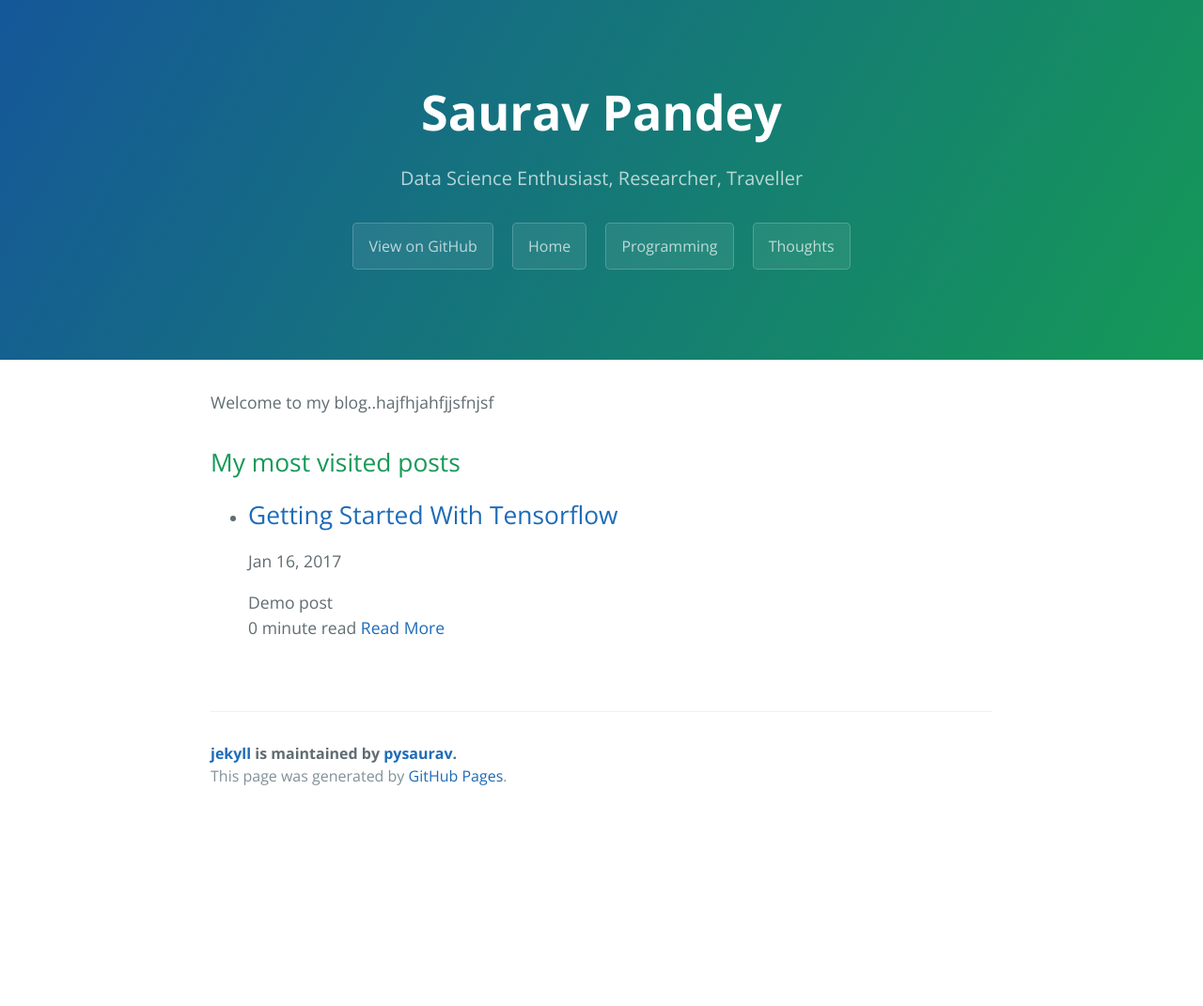
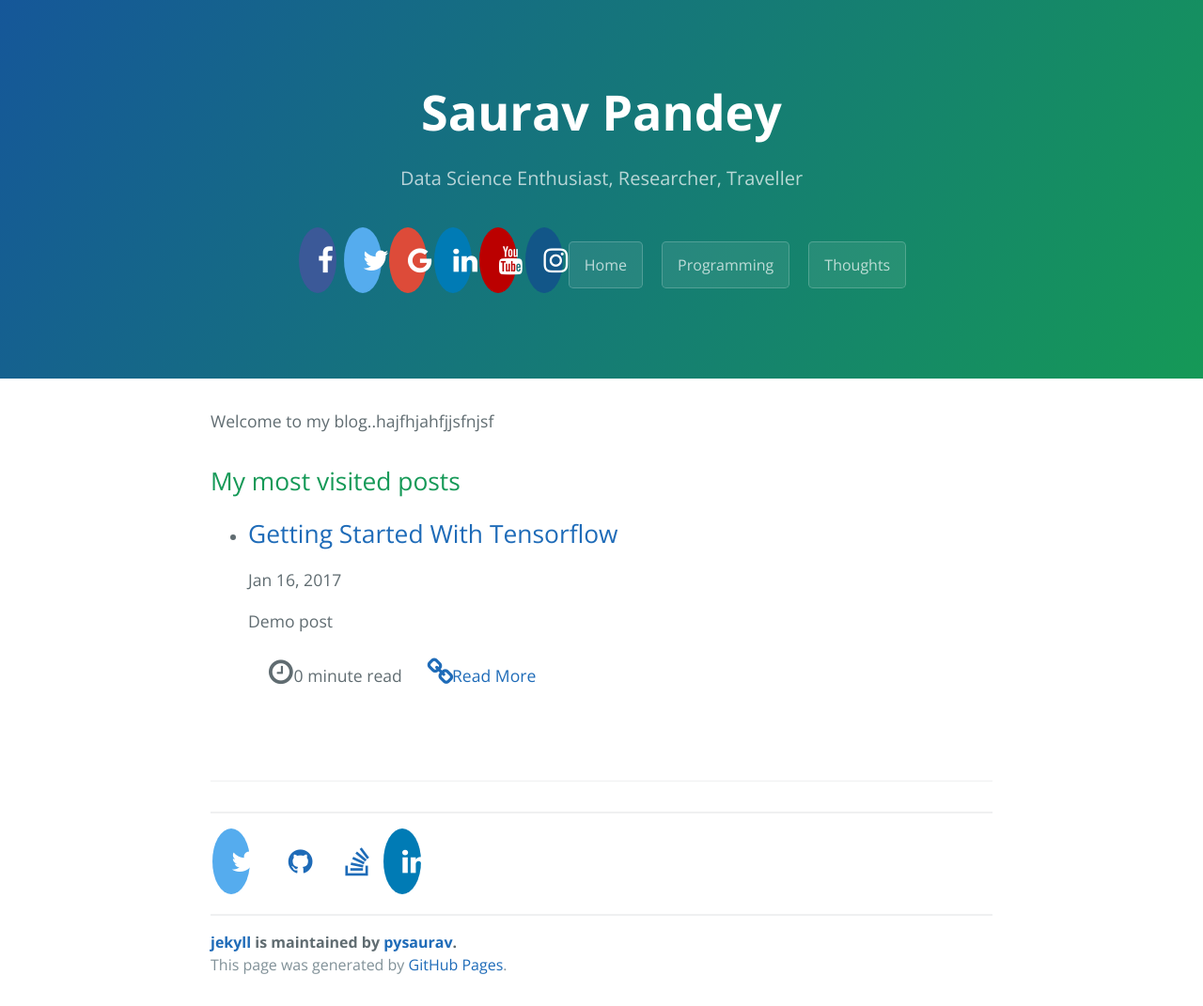
Before and after one commit to pysaurav/jekyll, a Jekyll site: the page built from index.md, in a window 1280 px wide. Shown: the whole page at 94% size. Built offline with Jekyll 4.4.1, drawn with Linux system fonts in a browser that asks for light colours; before the commit the page ends 900 px from its top, so only the background shows below that.

Commit message:
social media

```diff
--- a/_layouts/default.html
+++ b/_layouts/default.html
@@ -18,6 +18,128 @@
     <meta name="theme-color" content="#157878">
     <meta name="apple-mobile-web-app-status-bar-style" content="black-translucent">
     <link rel="stylesheet" href="{{ '/assets/css/style.css?v=' | append: site.github.build_revision | relative_url }}">
+    <link rel="stylesheet" href="https://cdnjs.cloudflare.com/ajax/libs/font-awesome/4.7.0/css/font-awesome.min.css">
+<style>
+.fa {
+  padding: 20px;
+  font-size: 30px;
+  width: 30px;
+  text-align: center;
+  text-decoration: none;
+  margin: 5px 2px;
+  border-radius: 50%;
+}
+
+.fa:hover {
+    opacity: 0.7;
+}
+
+.fa-facebook {
+  background: #3B5998;
+  color: white;
+}
+
+.fa-twitter {
+  background: #55ACEE;
+  color: white;
+}
+
+.fa-google {
+  background: #dd4b39;
+  color: white;
+}
+
+.fa-linkedin {
+  background: #007bb5;
+  color: white;
+}
+
+.fa-youtube {
+  background: #bb0000;
+  color: white;
+}
+
+.fa-instagram {
+  background: #125688;
+  color: white;
+}
+
+.fa-pinterest {
+  background: #cb2027;
+  color: white;
+}
+
+.fa-snapchat-ghost {
+  background: #fffc00;
+  color: white;
+  text-shadow: -1px 0 black, 0 1px black, 1px 0 black, 0 -1px black;
+}
+
+.fa-skype {
+  background: #00aff0;
+  color: white;
+}
+
+.fa-android {
+  background: #a4c639;
+  color: white;
+}
+
+.fa-dribbble {
+  background: #ea4c89;
+  color: white;
+}
+
+.fa-vimeo {
+  background: #45bbff;
+  color: white;
+}
+
+.fa-tumblr {
+  background: #2c4762;
+  color: white;
+}
+
+.fa-vine {
+  background: #00b489;
+  color: white;
+}
+
+.fa-foursquare {
+  background: #45bbff;
+  color: white;
+}
+
+.fa-stumbleupon {
+  background: #eb4924;
+  color: white;
+}
+
+.fa-flickr {
+  background: #f40083;
+  color: white;
+}
+
+.fa-yahoo {
+  background: #430297;
+  color: white;
+}
+
+.fa-soundcloud {
+  background: #ff5500;
+  color: white;
+}
+
+.fa-reddit {
+  background: #ff5700;
+  color: white;
+}
+
+.fa-rss {
+  background: #ff6600;
+  color: white;
+}
+</style>
   </head>
   <body>
     <a id="skip-to-content" href="#content">Skip to the content.</a>
@@ -25,9 +147,14 @@
     <header class="page-header" role="banner">
       <h1 class="project-name">{{ page.title | default: site.title | default: site.github.repository_name }}</h1>
       <h2 class="project-tagline">{{ page.description | default: site.description | default: site.github.project_tagline }}</h2>
-      {% if site.github.is_project_page %}
-        <a href="{{ site.github.repository_url }}" class="btn">View on GitHub</a>
-      {% endif %}
+
+      <a href="#" class="fa fa-facebook"></a>
+      <a href="#" class="fa fa-twitter"></a>
+      <a href="#" class="fa fa-google"></a>
+      <a href="#" class="fa fa-linkedin"></a>
+      <a href="#" class="fa fa-youtube"></a>
+      <a href="#" class="fa fa-instagram"></a>
+
       {% if site.show_downloads %}
         <a href="/jekyll/" class="btn">Home</a>
         <a href="/jekyll/programming" class="btn">Programming</a>
@@ -39,6 +166,11 @@
       {{ content }}
 
       <footer class="site-footer">
+        <div class="social-icons">
+          <hr>
+          {% include social-icons.html %}
+          <hr>
+        </div>
         {% if site.github.is_project_page %}
           <span class="site-footer-owner"><a href="{{ site.github.repository_url }}">{{ site.github.repository_name }}</a> is maintained by <a href="{{ site.github.owner_url }}">{{ site.github.owner_name }}</a>.</span>
         {% endif %}
```
